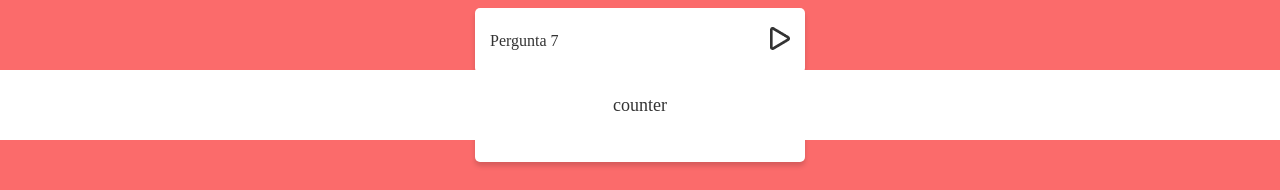
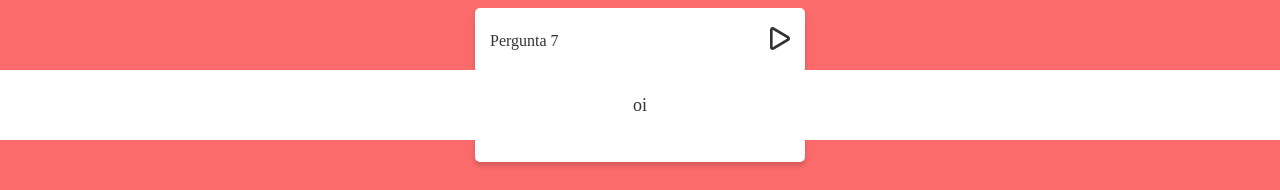
Before and after one commit to AnneKinder/projeto9-zaprecall, a React (Create React App) app: page / in a window 1280 px wide. Shown: the part 660-850 px from the top of the page. Built offline with nearby package versions, Linux system fonts and the light colour scheme; a web font is replaced by a local one.

Commit message:
count testing

```diff
--- a/src/components/CardContent.js
+++ b/src/components/CardContent.js
@@ -14,6 +14,7 @@ let counter = 0
 
 export default function CardContent(props) {
     const { card, i, numberQ, question, answer } = props;
+
 
     let [changeText, setchangeText] = React.useState(numberQ);
     let [changeClass, setchangeClass] = React.useState("pergunta-fechada");
@@ -77,6 +78,7 @@ export default function CardContent(props) {
       counter=0
 
 
+
     }
 
     function endQuase(card) {
@@ -89,6 +91,7 @@ export default function CardContent(props) {
       counter=0
 
 
+
     }
 
     function endZap(card) {
@@ -98,11 +101,10 @@ export default function CardContent(props) {
       setchangeIcon(right);
       setTextColor("#2FBE34");
       setlineThrough("line-through");
-      counter=0
+
 
 
     }
-
 
 
 
--- a/src/components/FooterConcluidos.js
+++ b/src/components/FooterConcluidos.js
@@ -1,10 +1,14 @@
 import styled from "styled-components"
-import count from "./CardContent"
+import counter from "./counter.js"
 
-export default function FooterConcluidos(){
+
+export default function FooterConcluidos(props){
+
+  const {teste} = props
+
     return(
         <FooterConc data-identifier="flashcard-counter">
-        counter
+       <p>{counter}</p>
         </FooterConc>
     )
 }
--- a/src/components/Screen.js
+++ b/src/components/Screen.js
@@ -7,6 +7,8 @@ import CardContent from "./CardContent"
 
 
 export default function Screen() {
+
+
 
   return (
     <ScreenContainer>
--- /dev/null
+++ b/src/components/counter.js
@@ -0,0 +1,3 @@
+let counter= "oi"
+
+export default counter
```
